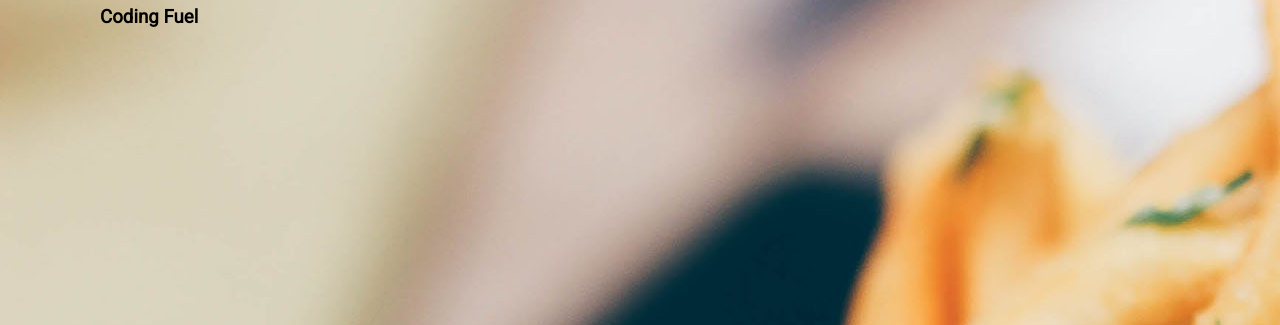
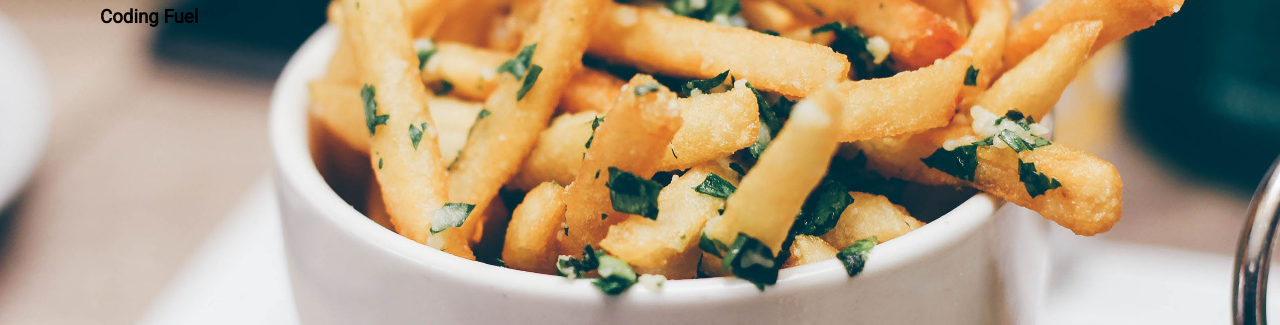
Before and after one commit to dtar-course-related/devcamp-coding-foundations, a plain HTML site: page html-css/index.html in a window 1280 px wide. Shown: the part 485-810 px from the top of the page. Drawn offline with Linux system fonts and the light colour scheme.

Commit message:
[add] parallax styling

```diff
--- a/html-css/styles/homepage.css
+++ b/html-css/styles/homepage.css
@@ -3,4 +3,9 @@
 	background-image: url('../images/fries-hero-bg.jpg');
 	padding: 100px;
 	height: 300px;
+	/* Parallax styling. */
+	background-attachment: fixed;
+	background-position: center;
+	background-repeat: no-repeat;
+	background-size: cover;
 }
```
